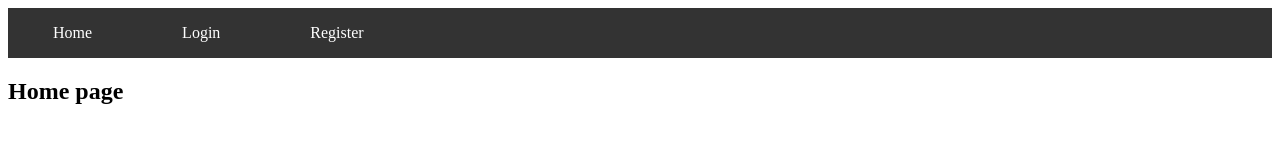
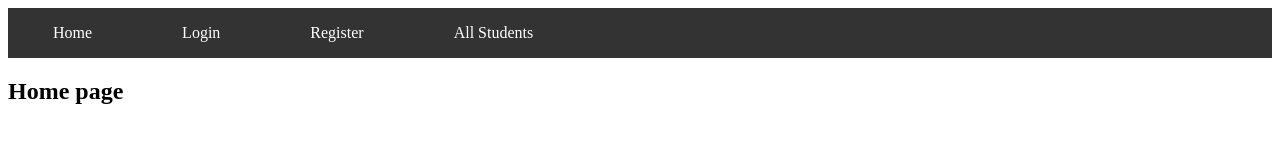
Before and after one commit to SreeMahalaxmiGudipati/Angular_LoginRegister, an Angular app: page / in a window 1280 px wide. Shown: the top 160 px of the page. Built offline with nearby package versions, Linux system fonts and the light colour scheme.

Commit message:
adding List component routing

```diff
--- a/src/app/app-routing.module.ts
+++ b/src/app/app-routing.module.ts
@@ -4,6 +4,7 @@ import { LoginComponent } from './login/login.component';
 import { RegisterComponent } from './register/register.component';
 import { HomeComponent } from './home/home.component';
 import { ProfileComponent } from './profile/profile.component';
+import { ListComponent } from './list/list.component';
 import { FormsModule } from '@angular/forms';
 
 const routes: Routes = [
@@ -11,7 +12,8 @@ const routes: Routes = [
   {path:'home',component:HomeComponent},
   {path:'login',component:LoginComponent},
   {path:'register',component:RegisterComponent},
-  {path:'profile',component:ProfileComponent}
+  {path:'profile',component:ProfileComponent},
+  {path:'list',component:ListComponent}
 ];
 
 @NgModule({
--- a/src/app/app.component.html
+++ b/src/app/app.component.html
@@ -4,6 +4,7 @@
       <li [routerLinkActive]="'active'"><a routerLink="home">Home</a></li>
       <li [routerLinkActive]="'active'"><a routerLink="login">Login</a></li>
       <li [routerLinkActive]="'active'"><a routerLink="register">Register</a></li>
+      <li [routerLinkActive]="'active'"><a routerLink="list">All Students</a></li>
     </ul>
   </div>
 
```
